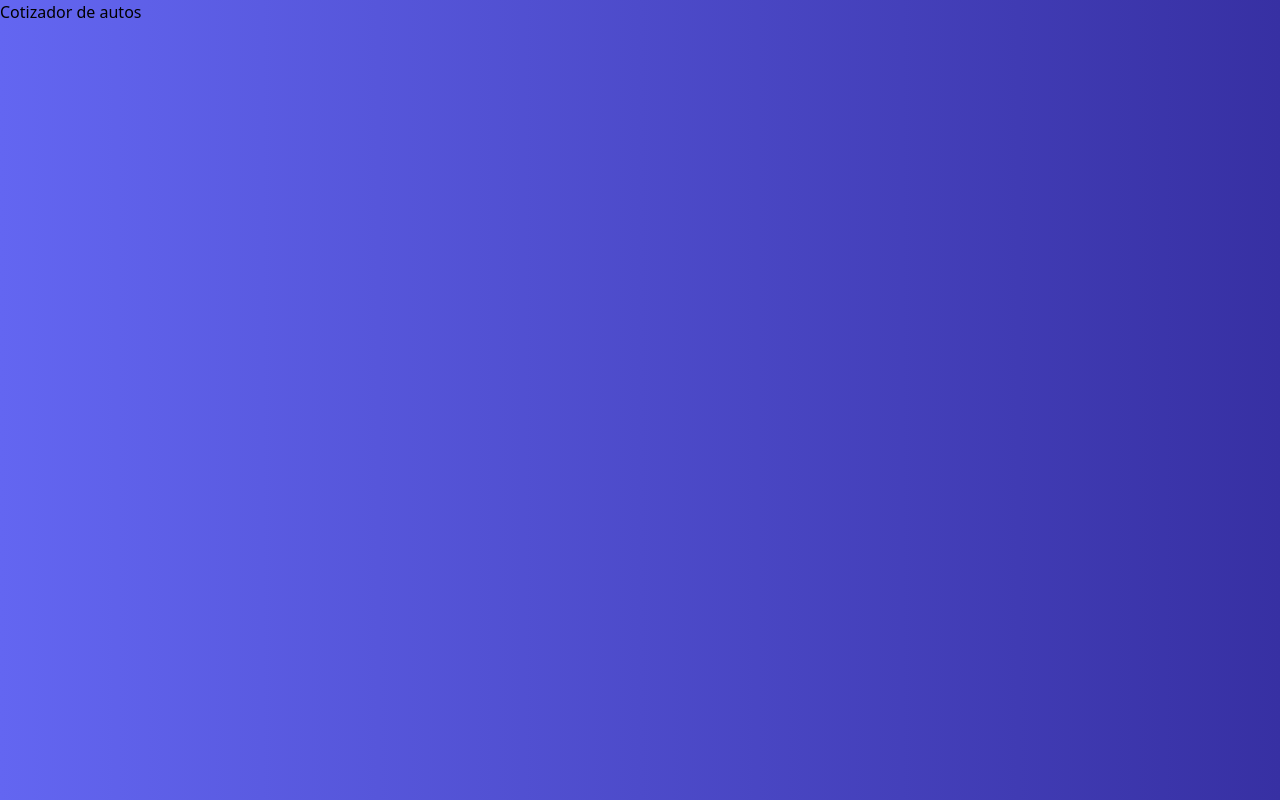
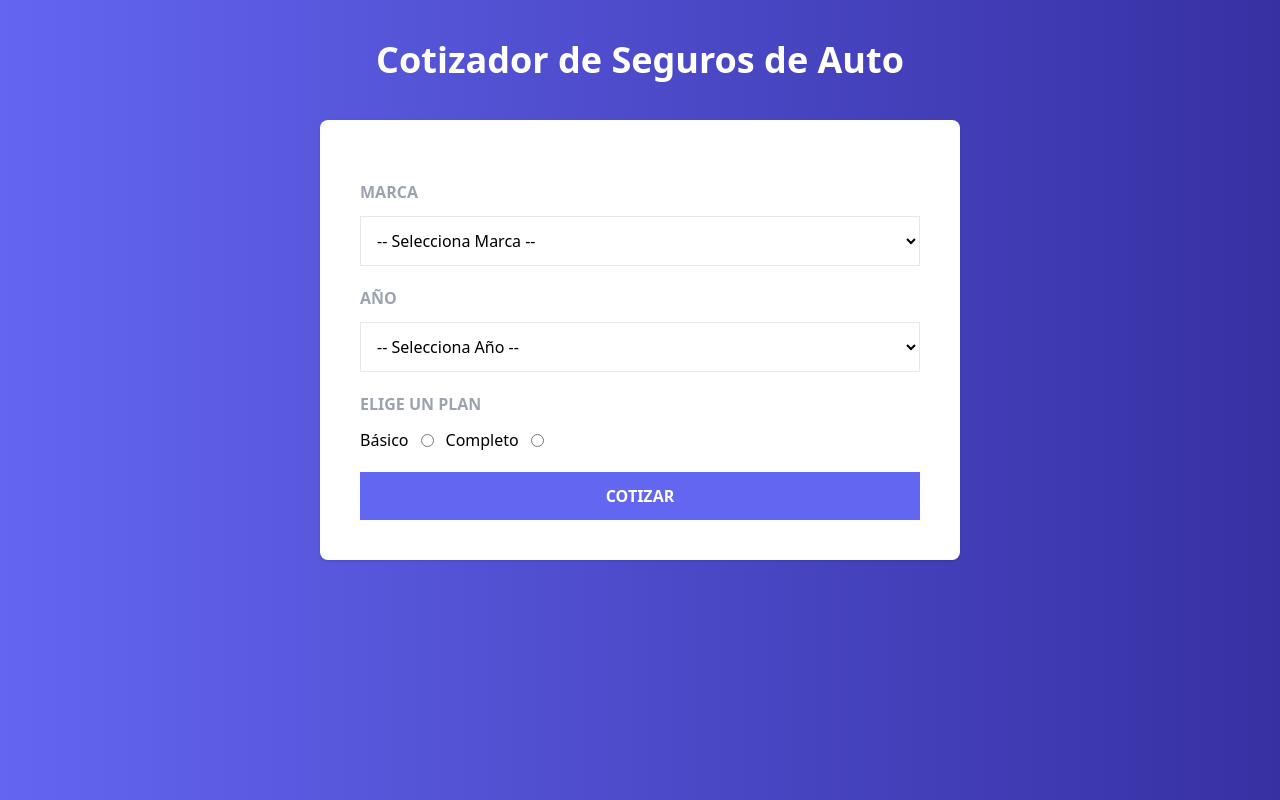
Before and after one commit to BryanGallo/CotizadorAuto, a React (Vite) app: page / in a window 1280 px wide. Built offline with nearby package versions, Linux system fonts and the light colour scheme.

Commit message:
Componentes AppSeguro Formulario e datos index.js

```diff
--- a/src/App.jsx
+++ b/src/App.jsx
@@ -1,13 +1,12 @@
 import { useState } from "react";
-import viteLogo from "/vite.svg";
-
+import AppSeguro from "./components/AppSeguro";
 function App() {
     const [count, setCount] = useState(0);
 
     return (
 
             <div>
-                <h1>Cotizador de autos</h1>
+                <AppSeguro />
             </div>
     );
 }
--- /dev/null
+++ b/src/components/AppSeguro.jsx
@@ -0,0 +1,19 @@
+import React from "react";
+import Formulario from "./Formulario";
+
+const AppSeguro = () => {
+    return (
+        <>
+            <header className="my-10">
+                <h1 className="text-white text-center text-4xl font-black">
+                    Cotizador de Seguros de Auto
+                </h1>
+            </header>
+            <main className="bg-white md:w-2/3 lg:w-2/4 mx-auto shadow rounded-lg p-10">
+                <Formulario />
+            </main>
+        </>
+    );
+};
+
+export default AppSeguro;
--- /dev/null
+++ b/src/components/Formulario.jsx
@@ -0,0 +1,78 @@
+import React, { Fragment } from "react";
+import { MARCAS, YEARS, PLANES } from "../constants/index";
+
+const Formulario = () => {
+    return (
+        <>
+            <form>
+                <div className="my-5">
+                    <label
+                        htmlFor="nombre"
+                        className="block mb-3 font-bold text-gray-400 uppercase"
+                    >
+                        Marca
+                    </label>
+                    <select
+                        name="marca"
+                        className="w-full p-3 bg-white border border-gray-200"
+                    >
+                        <option value=""> -- Selecciona Marca --</option>
+                        {MARCAS.map((marca) => {
+                            return (
+                                <option key={marca.id} value={marca.id}>
+                                    {marca.nombre}
+                                </option>
+                            );
+                        })}
+                    </select>
+                </div>
+                <div className="my-5">
+                    <label
+                        htmlFor="nombre"
+                        className="block mb-3 font-bold text-gray-400 uppercase"
+                    >
+                        Año
+                    </label>
+                    <select
+                        name="anio"
+                        className="w-full p-3 bg-white border border-gray-200"
+                    >
+                        <option value=""> -- Selecciona Año --</option>
+                        {YEARS.map((year) => {
+                            return (
+                                <option key={year} value={year}>
+                                    {year}
+                                </option>
+                            );
+                        })}
+                    </select>
+                </div>
+                <div className="my-5">
+                    <label
+                        htmlFor="nombre"
+                        className="block mb-3 font-bold text-gray-400 uppercase"
+                    >
+                        Elige un plan
+                    </label>
+                    <div className="flex gap-3 items-center">
+                        {PLANES.map((plan) => {
+                            return (
+                                <Fragment key={plan.id}>
+                                    <label>{plan.nombre}</label>
+                                    <input
+                                        type="radio"
+                                        name="plan"
+                                        value={plan.id}
+                                    />
+                                </Fragment>
+                            );
+                        })}
+                    </div>
+                </div>
+                <input type="submit" className="w-full bg-indigo-500 hover:bg-indigo-600 transition-colors text-white cursor-pointer p-3 uppercase font-bold" value="Cotizar" />
+            </form>
+        </>
+    );
+};
+
+export default Formulario;
--- /dev/null
+++ b/src/constants/index.js
@@ -0,0 +1,15 @@
+const MARCAS = [
+    { id: 1, nombre: "Europeo" },
+    { id: 2, nombre: "Americano" },
+    { id: 3, nombre: "Asiatico" },
+];
+
+const YEARMAX = new Date().getFullYear();
+const YEARS = Array.from(new Array(20), (value, index) => YEARMAX - index);
+
+const PLANES = [
+    { id: 1, nombre: "Básico" },
+    { id: 2, nombre: "Completo" },
+];
+
+export { MARCAS, YEARS, PLANES };
```
